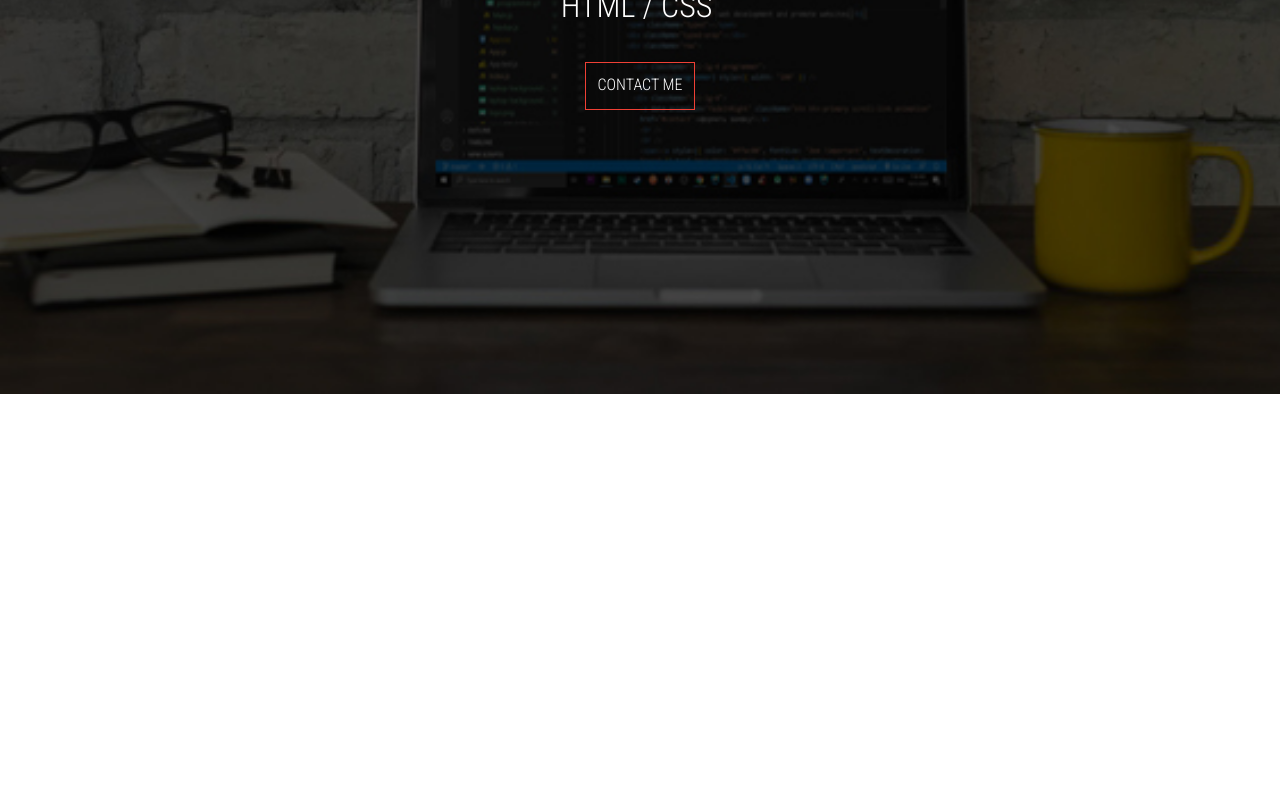
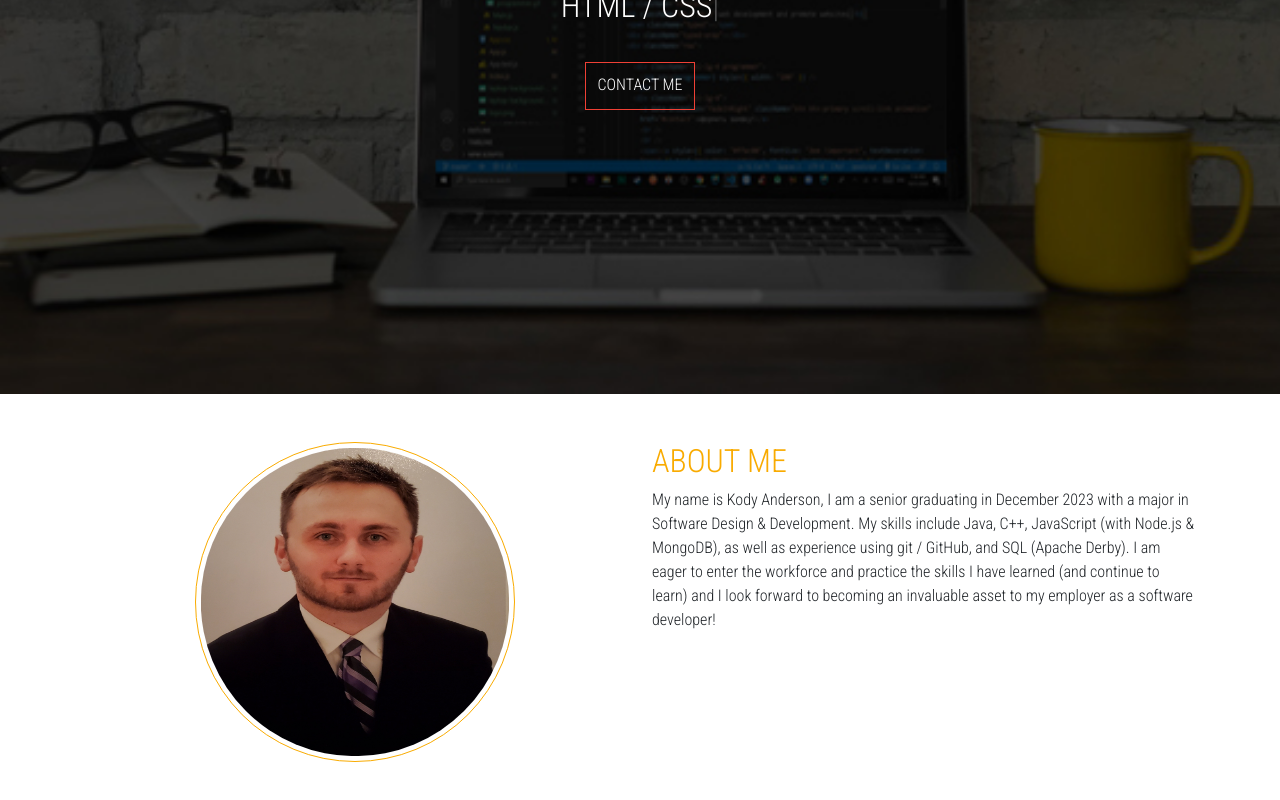
Before and after one commit to KodyAnderson1/PortfolioWebsite, a React (Create React App) app: page / in a window 1280 px wide. Shown: the part 406-1206 px from the top of the page. Before the commit the page ends 800 px from the top, so only its background shows below. Built offline with nearby package versions, Linux system fonts and the light colour scheme.

Commit message:
Started about me

```diff
--- a/src/App.css
+++ b/src/App.css
@@ -10,10 +10,8 @@
 
 
 body {
-  font-family: "Roboto Condensed", sans-serif;
+  font-family: "Roboto Condensed", sans-serif !important;
 }
-
-
 
 /********************************** NAVBAR ********************************/
 
@@ -74,7 +72,6 @@ nav ul li {
 }
 
 .main-info {
-  font-family: "Roboto Condensed", sans-serif;
   position: absolute;
   top: 0;
   left: 0;
@@ -127,3 +124,31 @@ nav ul li {
   color: var(--primary-white);
   transition: .2s ease-in-out;
 }
+
+/********************************** AboutMe ********************************/
+.photo-wrapper {
+  display: flex;
+  justify-content: center;
+  align-items: center;
+}
+
+.profile-img {
+  width: 20rem;
+  height: 20rem;
+  border-radius: 50%;
+  padding: .3rem;
+  border: 1px solid var(--primary-orange);
+}
+
+.about-heading {
+  color: var(--primary-orange);
+  text-transform: uppercase;
+}
+
+@media(max-width: 468px) {
+  .profile-img {
+    width: 10rem;
+    height: 10rem;
+  }
+
+}
--- a/src/App.js
+++ b/src/App.js
@@ -3,6 +3,7 @@ import 'bootstrap/dist/css/bootstrap.min.css';
 import Particles from 'react-tsparticles';
 import Navbar from "./components/Navbar";
 import Header from "./components/Header";
+import AboutMe from "./components/AboutMe";
 
 function App() {
   return (
@@ -10,6 +11,7 @@ function App() {
       <Particles />
       <Navbar />
       <Header />
+      < AboutMe />
     </>
   );
 }
--- /dev/null
+++ b/src/components/AboutMe.js
@@ -0,0 +1,28 @@
+import React from 'react';
+import headshot from '../headshot.jpg';
+
+const AboutMe = () => {
+    return (
+        <div className='container py-5'>
+            <div className='row'>
+                <div className='col-lg-6 col-xm-12'>
+                    <div className='photo-wrapper mb-5'>
+                        <img className='profile-img' src={headshot} alt="author's headshot" />
+                    </div>
+                </div>
+                <div className='col-lg-6 col-xm-12'>
+                    <h2 className='about-heading'>About Me</h2>
+                    <p>
+                        My name is Kody Anderson, I am a senior graduating in December 2023 with a major in Software Design & Development.
+                        My skills include Java, C++, JavaScript (with Node.js & MongoDB), as well as experience using git / GitHub, and SQL (Apache Derby).
+
+                        I am eager to enter the workforce and practice the skills I have learned (and continue to learn) and I look forward
+                        to becoming an invaluable asset to my employer as a software developer!
+                    </p>
+                </div>
+            </div>
+        </div>
+    )
+}
+
+export default AboutMe
```
Also changed, not shown: src/headshot.jpg (added).
